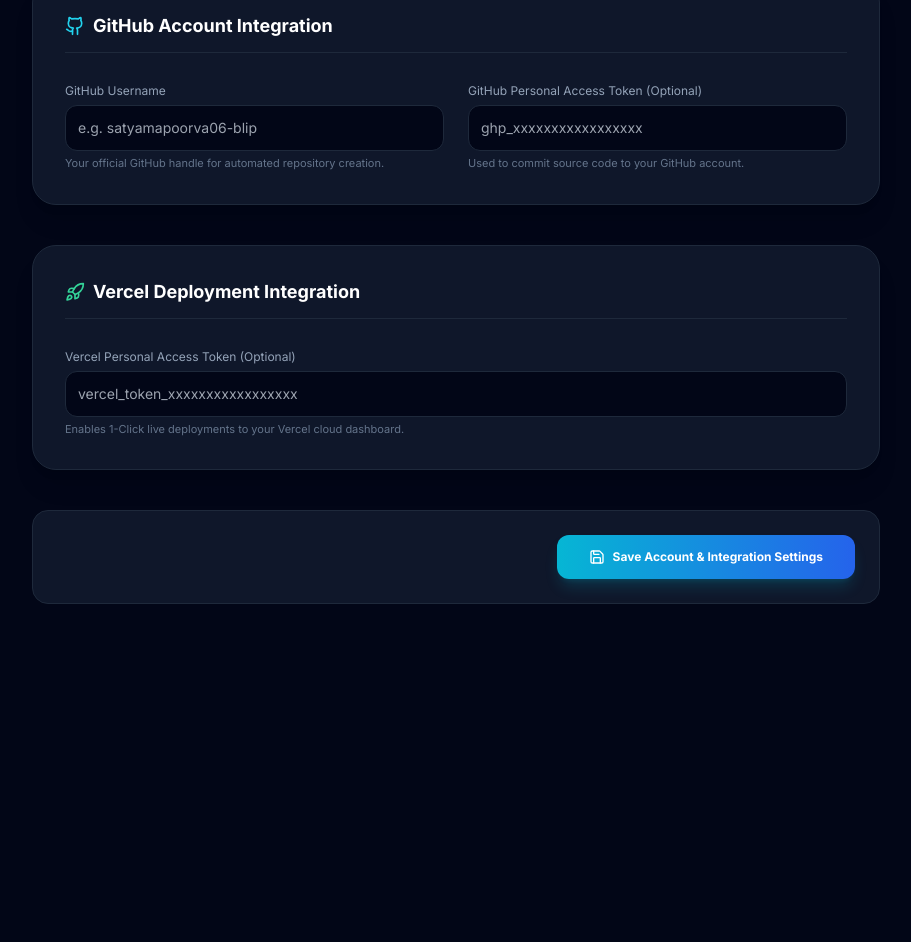
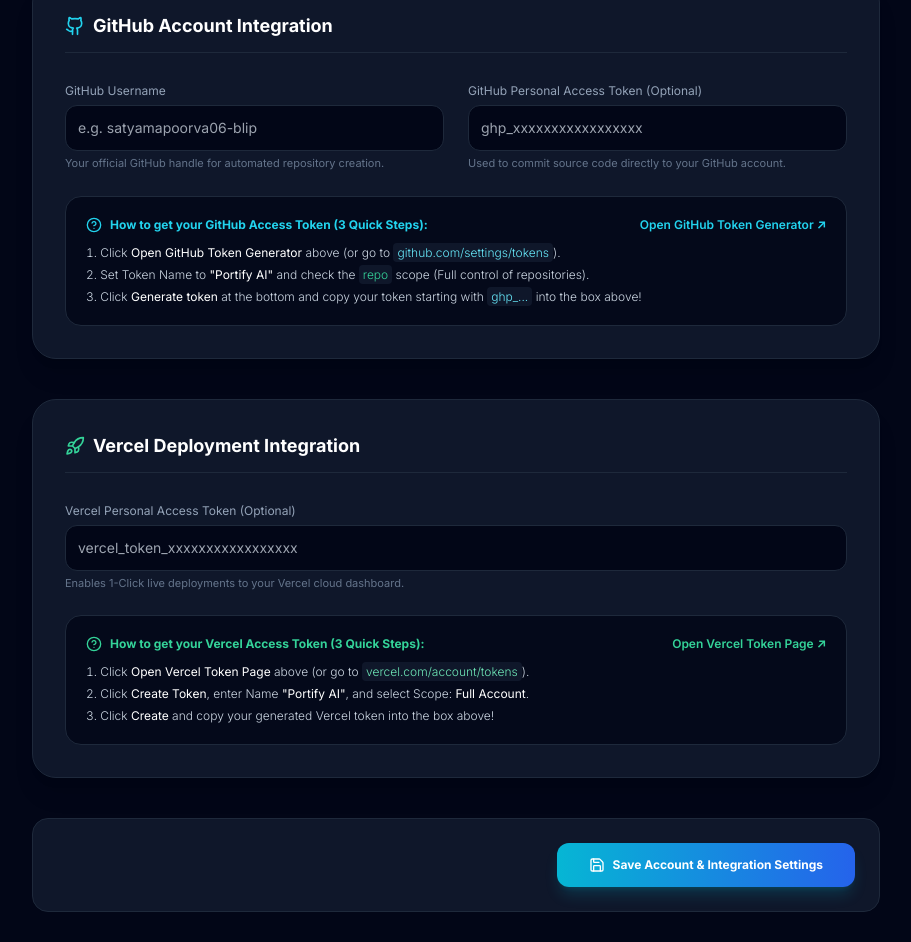
Before and after one commit to satyamapoorva06-blip/portfolio-maker, a Next.js app: page /settings in a window 1280 px wide. Shown: the part 597-1539 px from the top of the page, without its empty margins (184-1095 px from the left). Before the commit the page ends 1249 px from the top, so only its background shows below. Built offline with nearby package versions, Linux system fonts and the light colour scheme.

Commit message:
feat(settings): add clear 3-step short guides and 1-click external generator links for GitHub and Vercel personal access tokens

```diff
--- a/app/settings/page.tsx
+++ b/app/settings/page.tsx
@@ -4,11 +4,13 @@
 import Navbar from '@/components/landing/Navbar';
 import { getStoredUser, setStoredUser } from '@/lib/storage/local-store';
 import { UserProfile } from '@/types/database';
-import { User, Mail, Shield, Github, Rocket, Trash2, CheckCircle2, Save, Key, ExternalLink } from 'lucide-react';
+import { User, Mail, Shield, Github, Rocket, Trash2, CheckCircle2, Save, Key, ExternalLink, HelpCircle, ArrowRight } from 'lucide-react';
 
 export default function SettingsPage() {
   const [user, setUser] = useState<UserProfile>(getStoredUser());
   const [savedMsg, setSavedMsg] = useState('');
+  const [showGithubGuide, setShowGithubGuide] = useState(true);
+  const [showVercelGuide, setShowVercelGuide] = useState(true);
 
   useEffect(() => {
     setUser(getStoredUser());
@@ -104,8 +106,37 @@
                 onChange={(e) => setUser({ ...user, github_token: e.target.value })}
                 className="w-full bg-slate-950 border border-slate-800 rounded-xl p-3 text-sm text-white mt-1 focus:border-cyan-500 focus:outline-none font-mono"
               />
-              <p className="text-[11px] text-slate-500 mt-1">Used to commit source code to your GitHub account.</p>
+              <p className="text-[11px] text-slate-500 mt-1">Used to commit source code directly to your GitHub account.</p>
             </div>
+          </div>
+
+          {/* Short Step-by-Step Guide for GitHub Token */}
+          <div className="p-5 bg-slate-950/80 border border-slate-800 rounded-2xl space-y-3">
+            <div className="flex justify-between items-center">
+              <span className="text-xs font-bold text-cyan-400 flex items-center gap-2">
+                <HelpCircle className="w-4 h-4 text-cyan-400" /> How to get your GitHub Access Token (3 Quick Steps):
+              </span>
+              <a
+                href="https://github.com/settings/tokens/new?description=Portify%20AI%20Token&scopes=repo,workflow"
+                target="_blank"
+                rel="noopener noreferrer"
+                className="text-xs text-cyan-400 hover:text-cyan-300 font-semibold flex items-center gap-1 hover:underline"
+              >
+                Open GitHub Token Generator ↗
+              </a>
+            </div>
+
+            <ol className="list-decimal list-inside text-xs text-slate-300 space-y-1.5 font-light">
+              <li>
+                Click <strong className="text-white">Open GitHub Token Generator</strong> above (or go to <code className="text-cyan-300 bg-slate-900 px-1 py-0.5 rounded">github.com/settings/tokens</code>).
+              </li>
+              <li>
+                Set Token Name to <strong className="text-white">&quot;Portify AI&quot;</strong> and check the <code className="text-emerald-400 bg-slate-900 px-1 py-0.5 rounded font-mono">repo</code> scope (Full control of repositories).
+              </li>
+              <li>
+                Click <strong className="text-white">Generate token</strong> at the bottom and copy your token starting with <code className="text-cyan-300 bg-slate-900 px-1 py-0.5 rounded font-mono">ghp_...</code> into the box above!
+              </li>
+            </ol>
           </div>
         </div>
 
@@ -135,6 +166,35 @@
               Enables 1-Click live deployments to your Vercel cloud dashboard.
             </p>
           </div>
+
+          {/* Short Step-by-Step Guide for Vercel Token */}
+          <div className="p-5 bg-slate-950/80 border border-slate-800 rounded-2xl space-y-3">
+            <div className="flex justify-between items-center">
+              <span className="text-xs font-bold text-emerald-400 flex items-center gap-2">
+                <HelpCircle className="w-4 h-4 text-emerald-400" /> How to get your Vercel Access Token (3 Quick Steps):
+              </span>
+              <a
+                href="https://vercel.com/account/tokens"
+                target="_blank"
+                rel="noopener noreferrer"
+                className="text-xs text-emerald-400 hover:text-emerald-300 font-semibold flex items-center gap-1 hover:underline"
+              >
+                Open Vercel Token Page ↗
+              </a>
+            </div>
+
+            <ol className="list-decimal list-inside text-xs text-slate-300 space-y-1.5 font-light">
+              <li>
+                Click <strong className="text-white">Open Vercel Token Page</strong> above (or go to <code className="text-emerald-300 bg-slate-900 px-1 py-0.5 rounded">vercel.com/account/tokens</code>).
+              </li>
+              <li>
+                Click <strong className="text-white">Create Token</strong>, enter Name <strong className="text-white">&quot;Portify AI&quot;</strong>, and select Scope: <strong className="text-white">Full Account</strong>.
+              </li>
+              <li>
+                Click <strong className="text-white">Create</strong> and copy your generated Vercel token into the box above!
+              </li>
+            </ol>
+          </div>
         </div>
 
         {/* Save Bar */}
```
